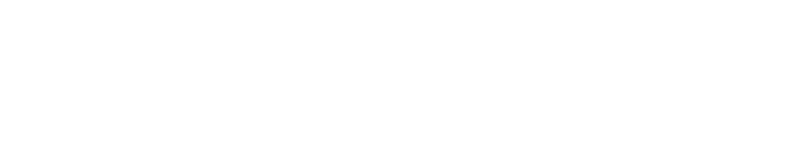
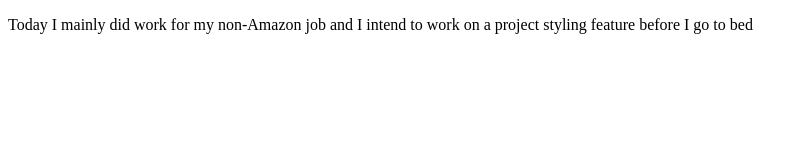
Before and after one commit to jtabb1/2021-06-22-Daily-Coding-Journal, a plain HTML site: page index.html in a window 1280 px wide. Shown: the whole page, without its empty margins (0-807 px from the left). Drawn offline with Linux system fonts and the light colour scheme.

Commit message:
Discuss what I did and what I plan to do today.

```diff
--- a/index.html
+++ b/index.html
@@ -8,7 +8,10 @@
   </head>
   <body>
 
-    <p>
+    <p>Today I mainly did work for my non-Amazon job and I intend
+      to work on a project styling feature before I go to bed
+    </p>
+
     <script src="script.js"></script>
   </body>
 </html>
```
